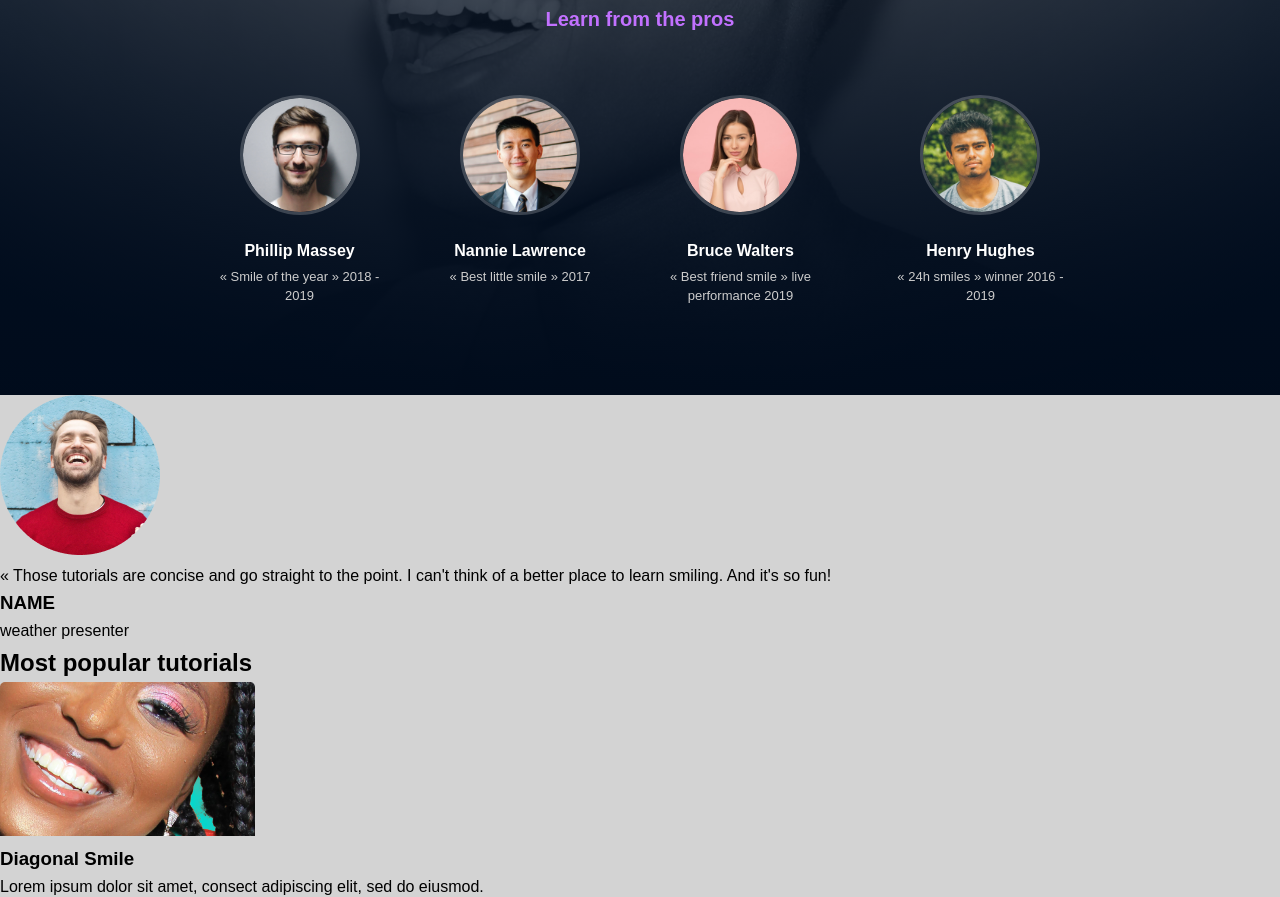
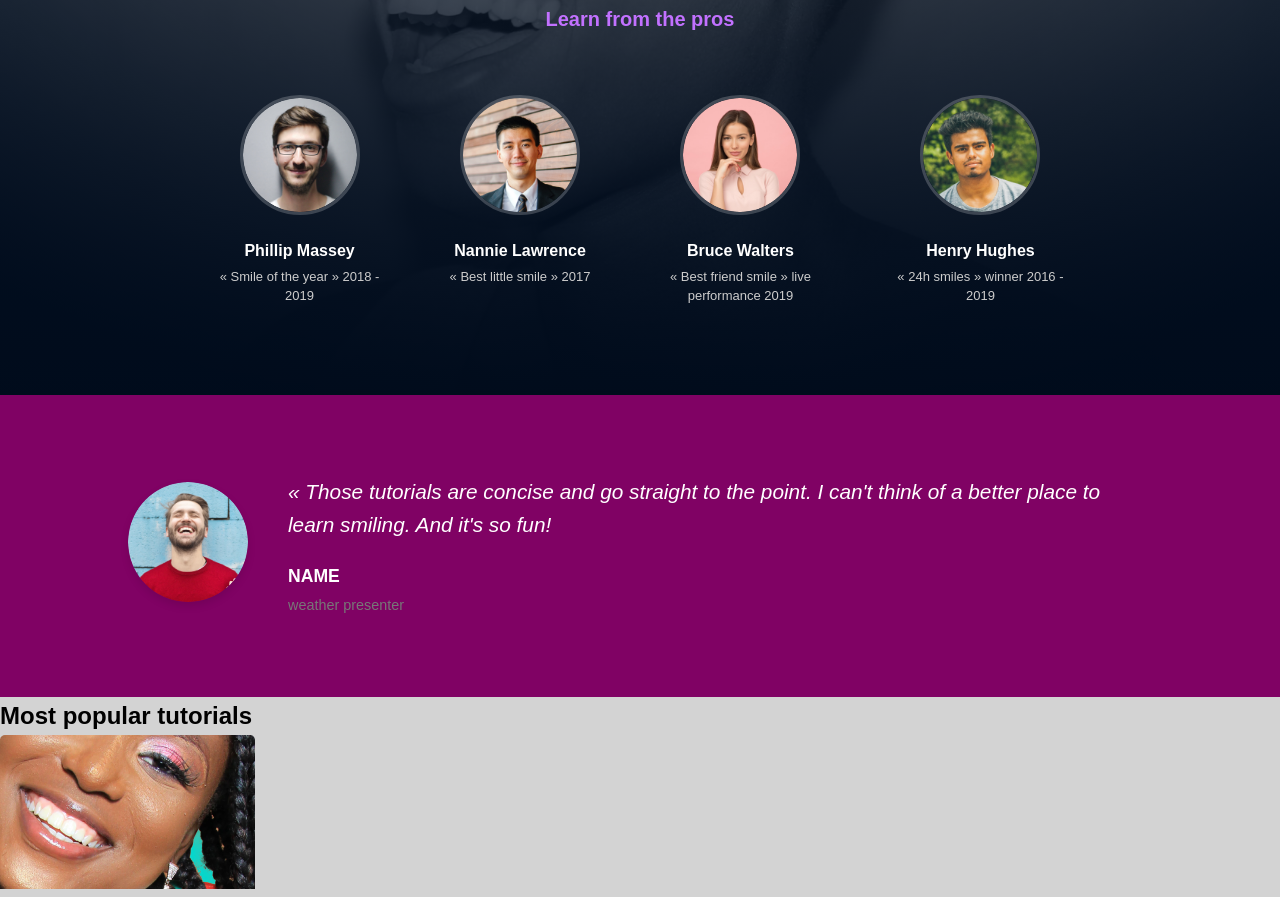
Before and after one commit to SylvesterK-code/alx_html_css, a plain HTML site: page css_advanced/index.html in a window 1280 px wide. Shown: the part 405-1302 px from the top of the page. Drawn offline with Linux system fonts and the light colour scheme.

Commit message:
index.html style.css - Styling quote section - css_advanced

```diff
--- a/css_advanced/index.html
+++ b/css_advanced/index.html
@@ -74,20 +74,26 @@
 
 
 
+<!-- =============================
+   QUOTE SECTION STYLES
+   ============================= -->
 
 
-
-
-        <section>
+<section class="quote">
   <div>
-                <img src="./images/5.png" alt="image">
+    <img src="./images/Smiling-person.png" alt="Smiling person">
   </div>
   <div>
-                <blockquote>« Those tutorials are concise and go straight to the point. I can't think of a better place to learn smiling. And it's so fun!</blockquote>
+    <blockquote>
+      « Those tutorials are concise and go straight to the point. I can't think of a better place to learn smiling. And it's so fun!
+    </blockquote>
     <h3>NAME</h3>
     <p>weather presenter</p>
   </div>
 </section>
+
+
+
         <section>
             <h2>Most popular tutorials</h2>
             <div>
--- a/css_advanced/styles.css
+++ b/css_advanced/styles.css
@@ -169,3 +169,61 @@ header nav ul li a:hover {
   color: #ccc;
   line-height: 1.4;
 }
+
+
+
+
+
+
+/* =============================
+   QUOTE SECTION STYLES
+   ============================= */
+.quote {
+  display: flex;
+  align-items: center;
+  justify-content: center;
+  gap: 40px;
+  padding: 80px 10%;
+  background-color: #800264; /* optional background */
+}
+
+.quote div:first-child img {
+  width: 120px;
+  height: 120px;
+  object-fit: cover;
+  border-radius: 50%;
+  box-shadow: 0 4px 8px rgba(0, 0, 0, 0.1);
+}
+
+.quote blockquote {
+  font-size: 1.3rem;
+  font-style: italic;
+  color: #ffffff;
+  line-height: 1.6;
+  margin-bottom: 20px;
+}
+
+.quote h3 {
+  font-size: 1.1rem;
+  font-weight: 600;
+  color: #ffffff;
+  margin: 0;
+}
+
+.quote p {
+  font-size: 0.9rem;
+  color: #777;
+  margin-top: 4px;
+}
+
+/* Responsive adjustments */
+@media (max-width: 768px) {
+  .quote{
+    flex-direction: column;
+    text-align: center;
+  }
+
+  .quote div:first-child img {
+    margin-bottom: 20px;
+  }
+}
```
Also changed, not shown: css_advanced/images/Smiling-person.png (renamed from css_advanced/images/5.png). Lines whose indentation alone changed are shown as unchanged.
